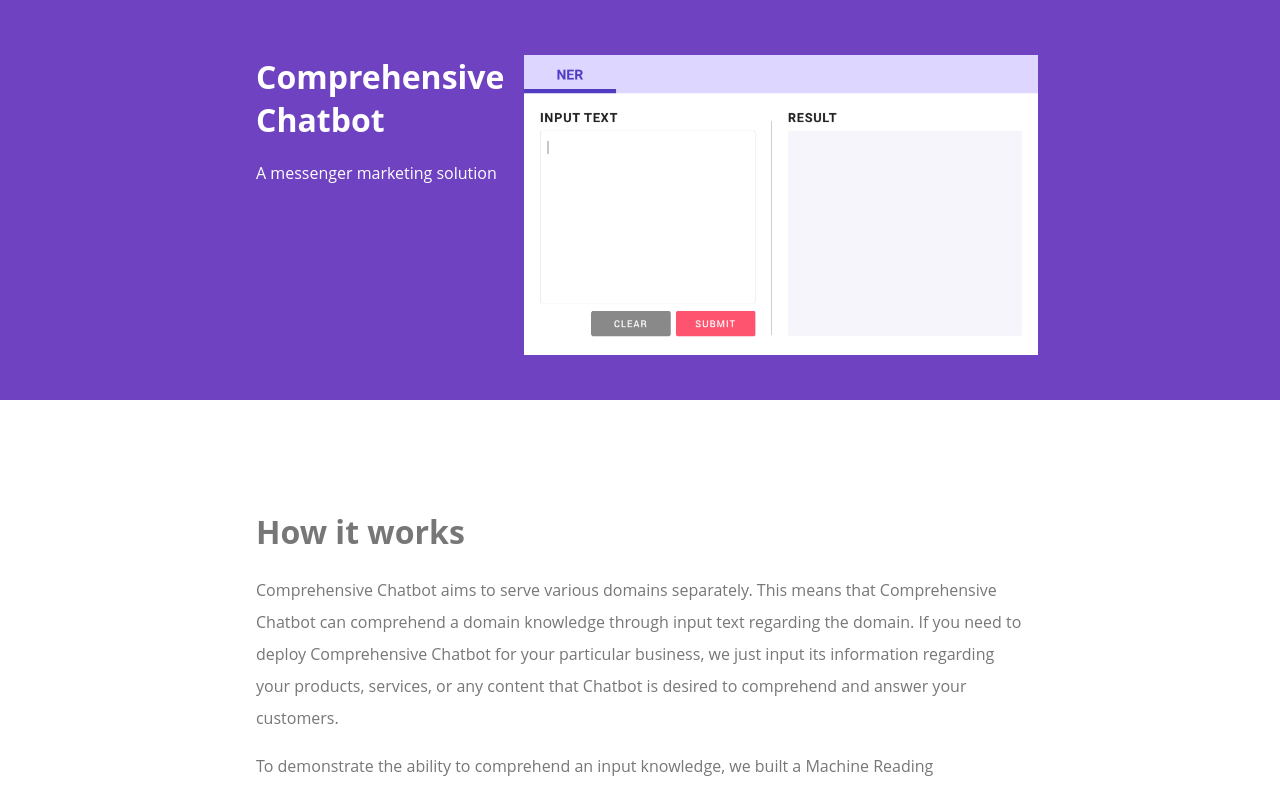
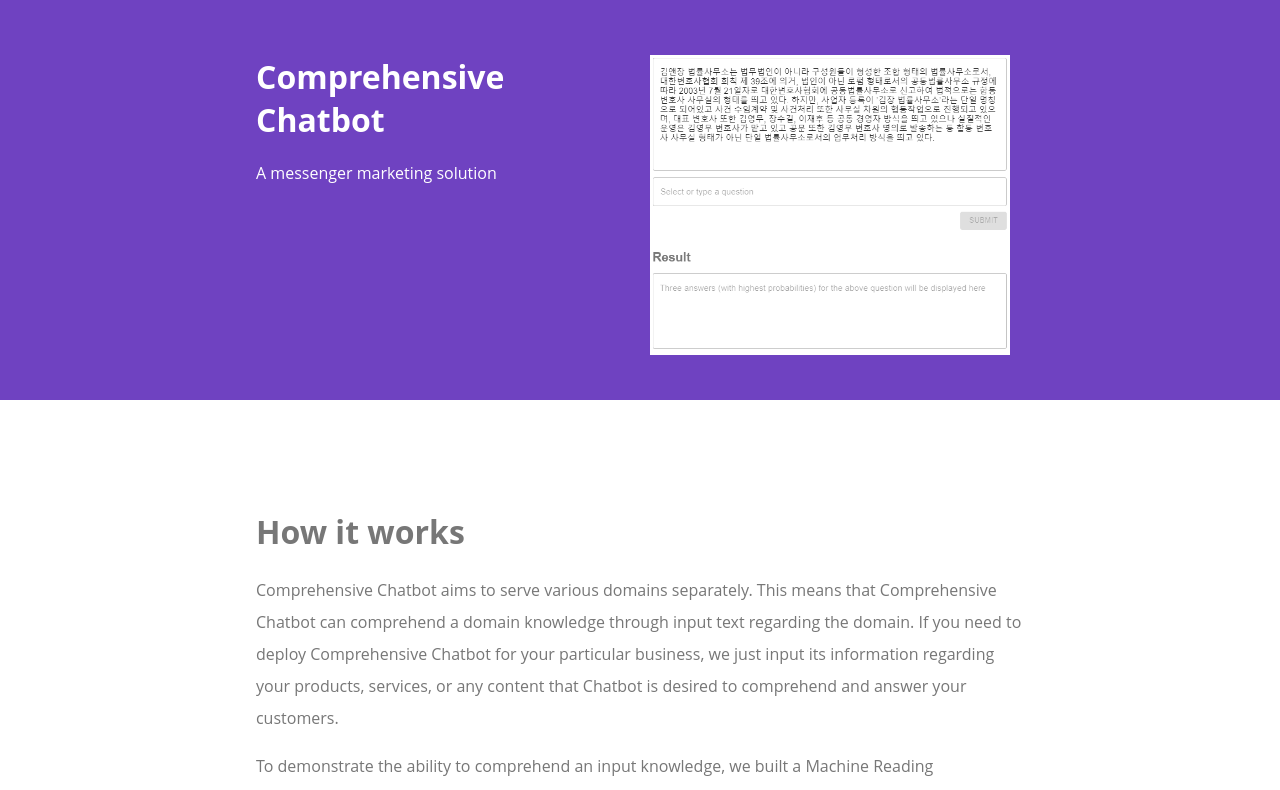
Before and after one commit to roger-ngx/udp-demo, a Next.js app: page / in a window 1280 px wide. Shown: the top 790 px of the page. Built offline with nearby package versions, Linux system fonts and the light colour scheme.

Commit message:
thay hinh demo

```diff
--- a/pages/index.js
+++ b/pages/index.js
@@ -111,7 +111,7 @@
                     <p>A messenger marketing solution</p>
                 </div>
                 <div style={{flex: 1}}>
-                  <img src='/img/annotation/NER.gif' style={{height: 300}}/>
+                  <img src='/img/annotation/demochatbot.gif' style={{height: 300}}/>
                 </div>
             </div>
           </div>
```
Also changed, not shown: public/img/annotation/demochatbot.gif (added).
